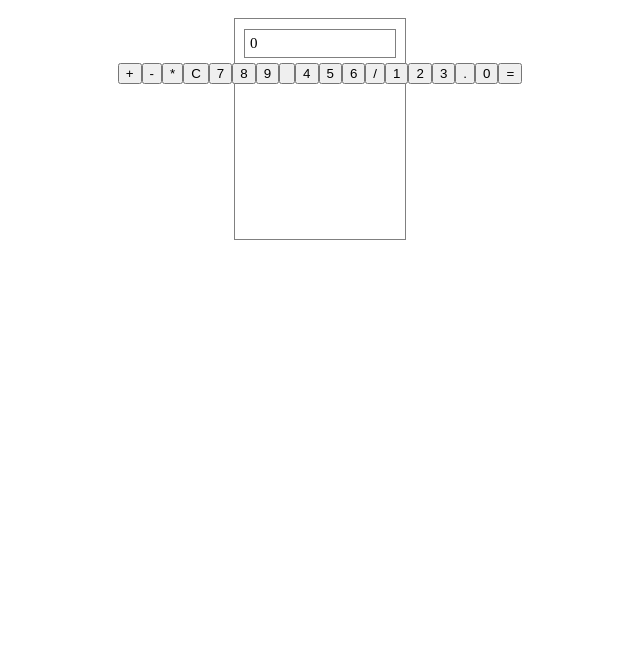
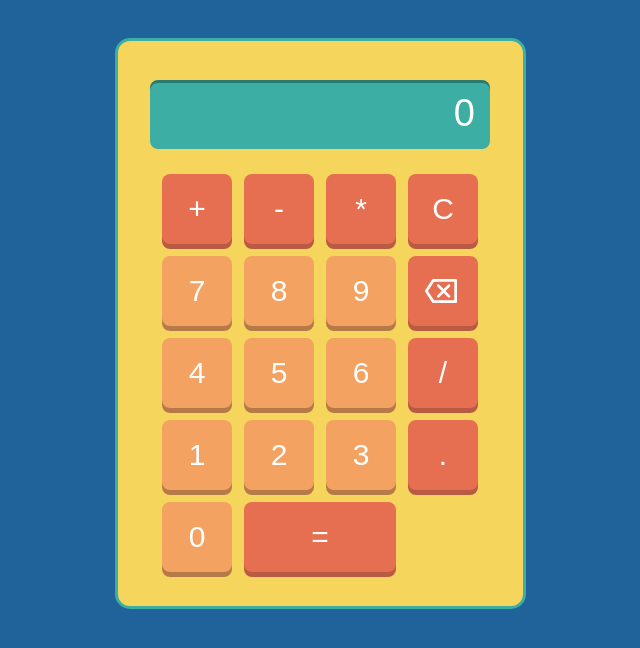
Before and after one commit to ptrwsk/calculator, a plain HTML site: page index.html in a window 1280 px wide. Shown: the whole page, without its empty margins (320-960 px from the left). Drawn offline with Linux system fonts and the light colour scheme.

Commit message:
now more than a few lines

```diff
--- a/style.css
+++ b/style.css
@@ -1,36 +1,104 @@
 body {
+    color: white;
     display: flex;
+    background-color: #20639B;
     flex-direction: column;
     align-items: center;
-    font-size:15px;
+    font-size:30px;
+    font-family: Arial, Helvetica, sans-serif;
 }
 .calculator {
     display: flex;
+    justify-content: center;
+    align-self: center;
+    background-color: #f6d55c;
+    display: flex;
     flex-direction: column;
-    margin: 10px;
-    border: 1px solid gray;
-    padding: 10px;
-    height:200px;
-    width: 150px;
+    margin-top: 30px;
+    border: 3px solid #3caea3;
+    border-radius: 15px;
+    padding: 15px;
+    height:535px;
+    width: 375px;
     align-items: center;
 
 }
+.display-box{
+    width: 330px;
+    height: 55px;
+    margin: 15px;
+    background-color: #3caea3;
+    border-radius: 8px;
+    padding: 5px;
+    padding-top: 12px;
+    padding-bottom: 2px;
+    box-shadow: inset 0px 3px 0 rgba(0, 0, 0, 0.3);
+}
 .display {
-    width: 140px;
-    margin-bottom: 5px;
-    border: 1px solid gray;
-    padding: 5px;
+    width: 320px;
+    font-size: 38px;
+    text-align: end;
 
 }
+.numbers {
+    font-size: 30px;
+    border-radius: 8px;
+    height: 70px;
+    width: 70px;
+    color:white;
+    background-color: #f4a261;
+    box-shadow: 0 5px 0 #b67a49;
+    outline: none;
+    border: none;
+}
+.numbers:hover {
+    background-color: #f7ac6f;
+}
+.numbers:active {
+    background-color: #b67a49;
+    transform: translateY(4px);
+    box-shadow: 0 1px 0 #af7546;
+}
+
+.icon{
+    height: 32px;
+    width: 32px;
+    margin-left: 11px;
+    background-image: url(backspace.svg);
+    background-repeat: no-repeat;
+}
+.buttons{
+    border: none;
+    outline: none;
+    font-size: 30px;
+    border-radius: 8px;
+    color: white;
+    background-color: #e76f51;
+    height: 70px;
+    width: 70px;
+    box-shadow: 0 5px 0 #b95a42;
+}
+
+.buttons:hover {
+    background-color: #e77a5f;
+}
+.buttons:active {
+    background-color: #b95a42;
+    transform: translateY(4px);
+    box-shadow: 0 1px 0 #b1553e;
+}
 .middle {
-    display: flex;
-    flex-direction: row;
+
+    margin: 10px;
+    display: grid;
+    justify-content: space-evenly;
+    grid-template-columns: 1fr 1fr 1fr 1fr;
+    grid-template-rows: 1fr 1fr 1fr 1fr 1fr;
+    gap: 12px 12px;
+
 }
-.num-keyboard {
-    display: flex;
-    flex-direction: column ;
+ #equal {
+    width: 152px;
+    grid-column-start: 2 ;
+    grid-column-end: 4 ;
 }
-.functions {
-    display: flex;
-    flex-direction: column;
-}
```
